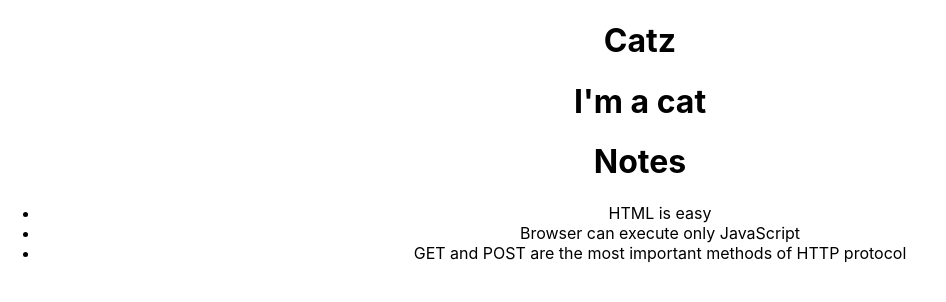
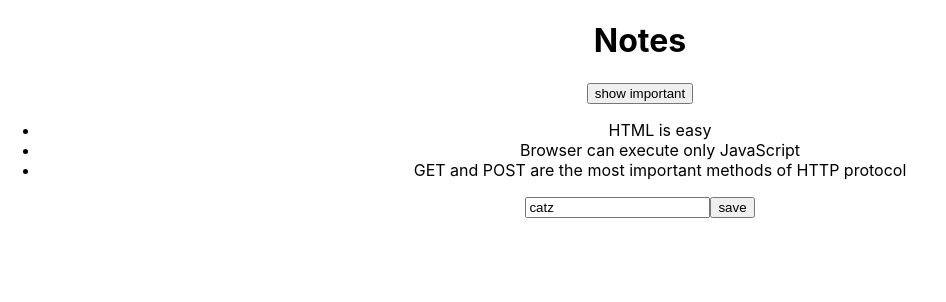
Before and after one commit to Fayyaz00/Notes-frontend, a React (Create React App) app: page / in a window 1280 px wide. Shown: the top 302 px of the page, without its empty margins (0-946 px from the left). Built offline with nearby package versions, Linux system fonts and the light colour scheme.

Commit message:
part 2b: forms

```diff
--- a/src/App.js
+++ b/src/App.js
@@ -1,19 +1,49 @@
-import { useEffect } from 'react';
+import { useEffect, useState } from 'react';
 import './App.css';
 
 const App = (props) => {
 
-  const { notes } = props
+  // const { notes } = props
+
+  const [notes, setNotes] = useState(props.notes)
+  const [newNote, setNewNote] = useState("catz")
+  const [showAll, setShowAll] = useState(true)
+
+  const addNote = (event) => {
+    event.preventDefault()
+    const noteObject = {
+      content: newNote,
+      date: new Date().toISOString(),
+      important: Math.random() < 0.5,
+      id: notes.length + 1,
+    }
+
+    setNotes(notes.concat(noteObject))
+    setNewNote('')
+  }
+
+  const notesToShow = showAll ? notes : notes.filter(note => note.important === true)
+
+  const handleNoteChange = (event) => {
+    console.log(event.target.value)
+    setNewNote(event.target.value)
+  }
 
   return (
     <div className="App">
-      <h1>Catz</h1>
-      <Animal animal={"cat"} />
-
       <h1>Notes</h1>
+      <div>
+        <button onClick={() => setShowAll(!showAll)}>
+          show {showAll ? 'important' : 'all'}
+        </button>
+      </div>
       <ul>
-        {notes.map(note => <Note key={note.id} note={note} />)}
+        {notesToShow.map(note => <Note key={note.id} note={note} />)}
       </ul>
+      <form onSubmit={addNote}>
+        <input value={newNote} onChange={handleNoteChange} />
+        <button type="submit">save</button>
+      </form>
 
     </div>
   )
@@ -22,26 +52,11 @@ const App = (props) => {
 const Note = (props) => {
   const { note } = props
 
-  console.log("note", note);
+  // console.log("note", note);
 
   return (
     <li>{note.content}</li>
   )
 }
 
-const Animal = (props) => {
-  const { animal } = props
-
-  useEffect(() => {
-    console.log(props);
-  }, [props])
-
-
-  return (
-    <div>
-      <h1>I'm a {animal}</h1>
-    </div>
-  )
-}
-
 export default App
```
